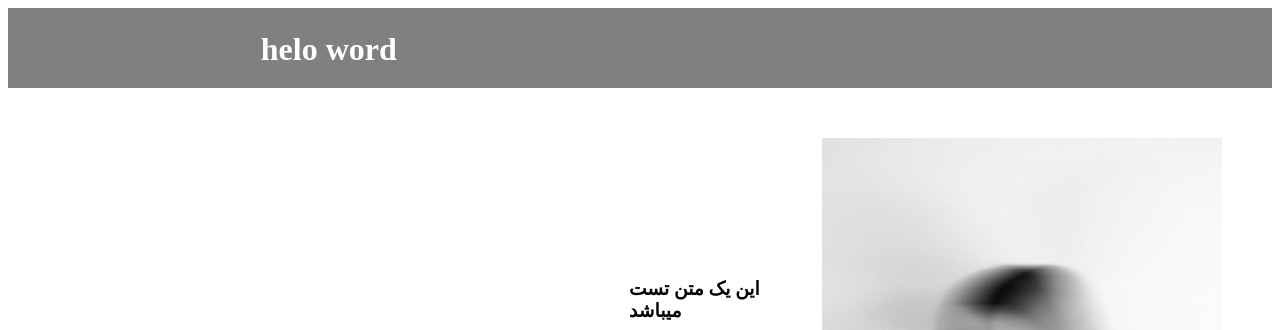
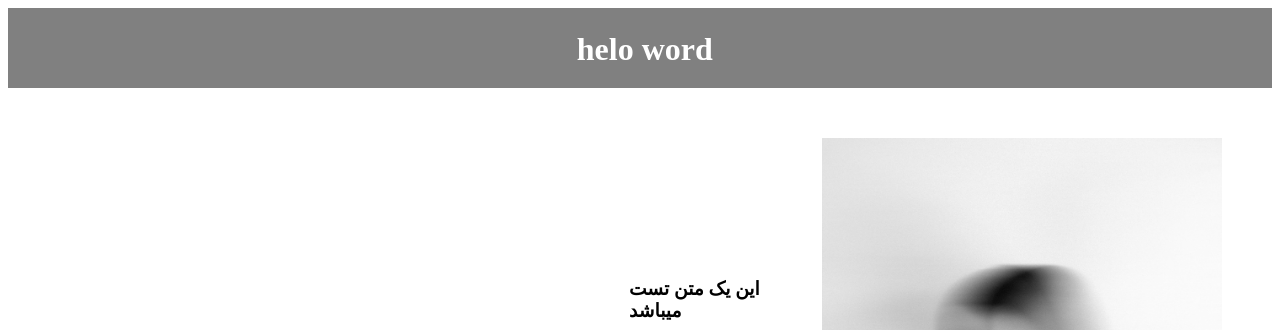
Before and after one commit to andya80/love, a plain HTML site: page index.html in a window 1280 px wide. Shown: the top 330 px of the page. Drawn offline with Linux system fonts and the light colour scheme; grey boxes are pictures that could not be loaded.

Commit message:
Update index.html

```diff
--- a/index.html
+++ b/index.html
@@ -22,7 +22,7 @@
 
         .a .b {
             position: absolute;
-            left: 20%;
+            left:45%;
             top: 2px;
             bottom: 2px;
             background-color: #808080;
```
